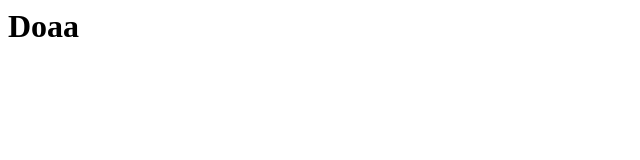
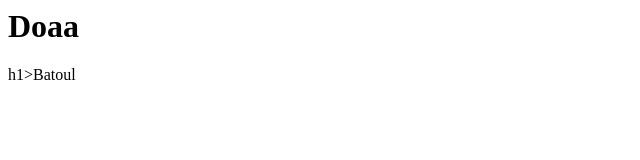
Before and after one commit to DoaaAlkhaled/First-Project, a plain HTML site: page index.html in a window 1280 px wide. Shown: the full height of the page, 0-640 px from the left. Drawn offline with Linux system fonts and the light colour scheme.

Commit message:
Second Commit

```diff
--- a/index.html
+++ b/index.html
@@ -1,5 +1,6 @@
 <html>
 <body>
 <h1>Doaa</h1>
+h1>Batoul</h1>
 </body>
 </html>
```
